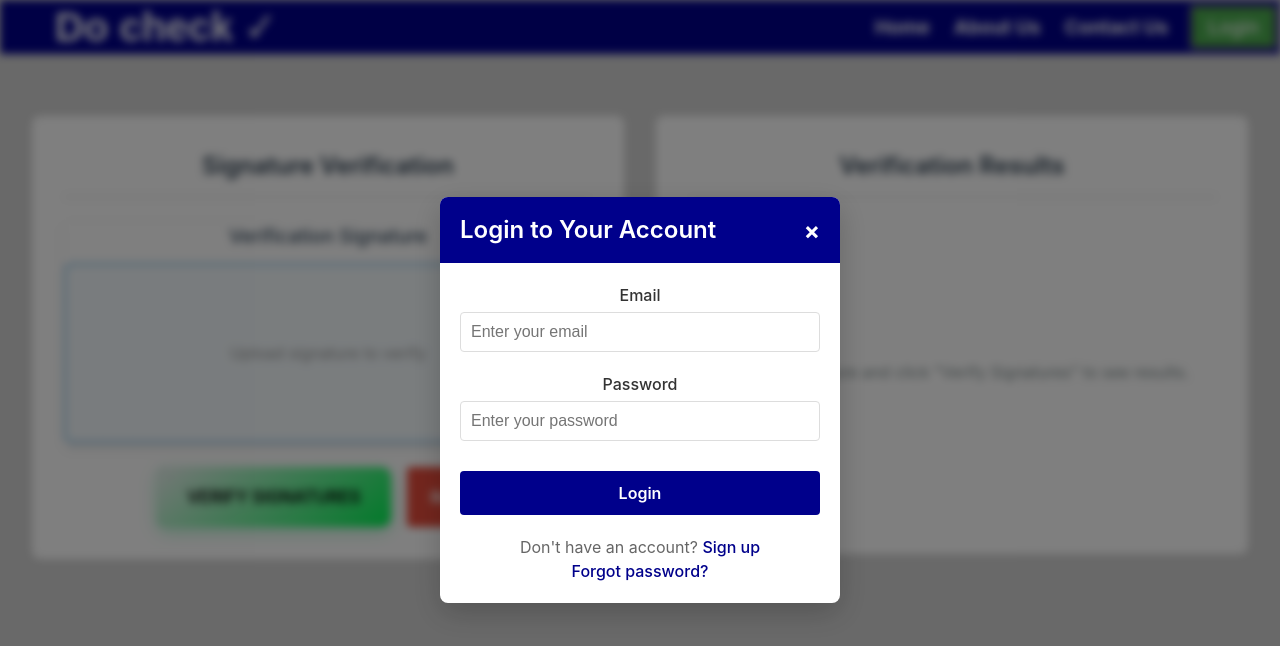
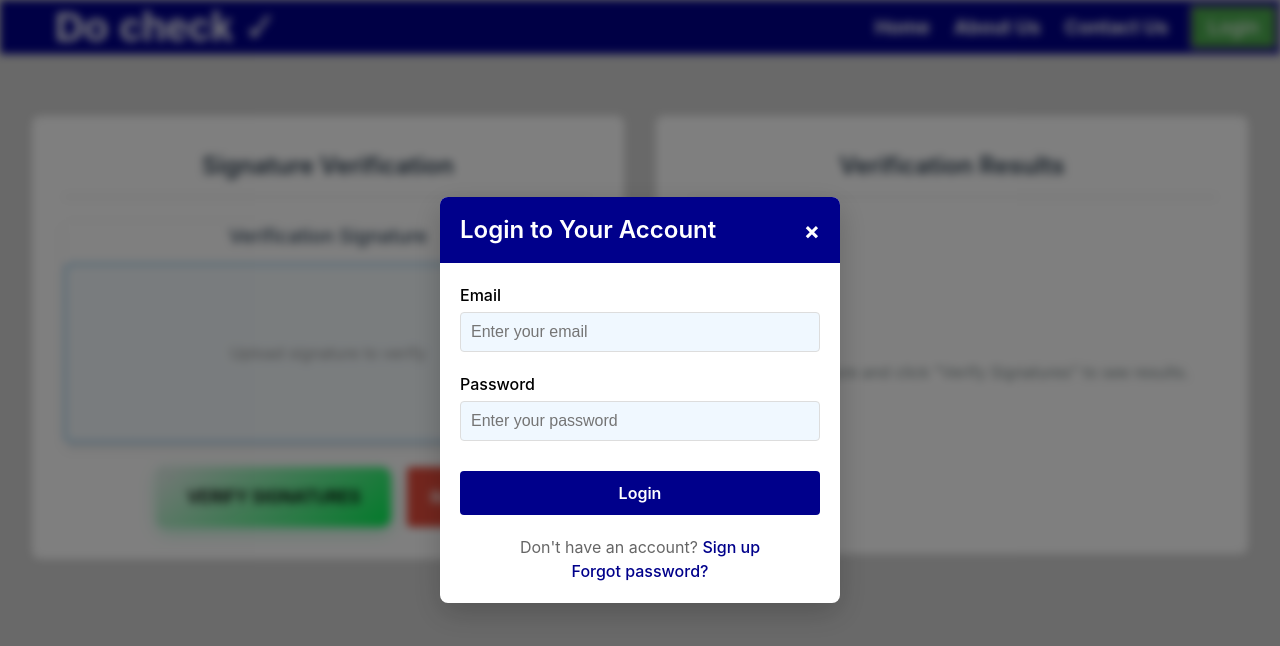
Before and after one commit to tanmaychavan14/Sign-and-Document-verification-2.0, a React (Vite) app in the folder Signature-and-Doc-Verification/frontend/: page / in a window 1280 px wide. Both pictures are taken after a click on the button "Login". Shown: the top 646 px of the page. Built offline with nearby package versions, Linux system fonts and the light colour scheme.

Commit message:
login css done

```diff
--- a/Signature-and-Doc-Verification/frontend/src/Login.css
+++ b/Signature-and-Doc-Verification/frontend/src/Login.css
@@ -50,7 +50,8 @@
     display: block;
     margin-bottom: 5px;
     font-weight: 500;
-    color: #333;
+    color:black;
+    text-align: left;
   }
 
   .form-group input {
@@ -59,6 +60,8 @@
     border: 1px solid #ddd;
     border-radius: 4px;
     font-size: 1rem;
+    background-color: #f0f8ff;
+    color:black;
   }
 
   .form-actions {
```
